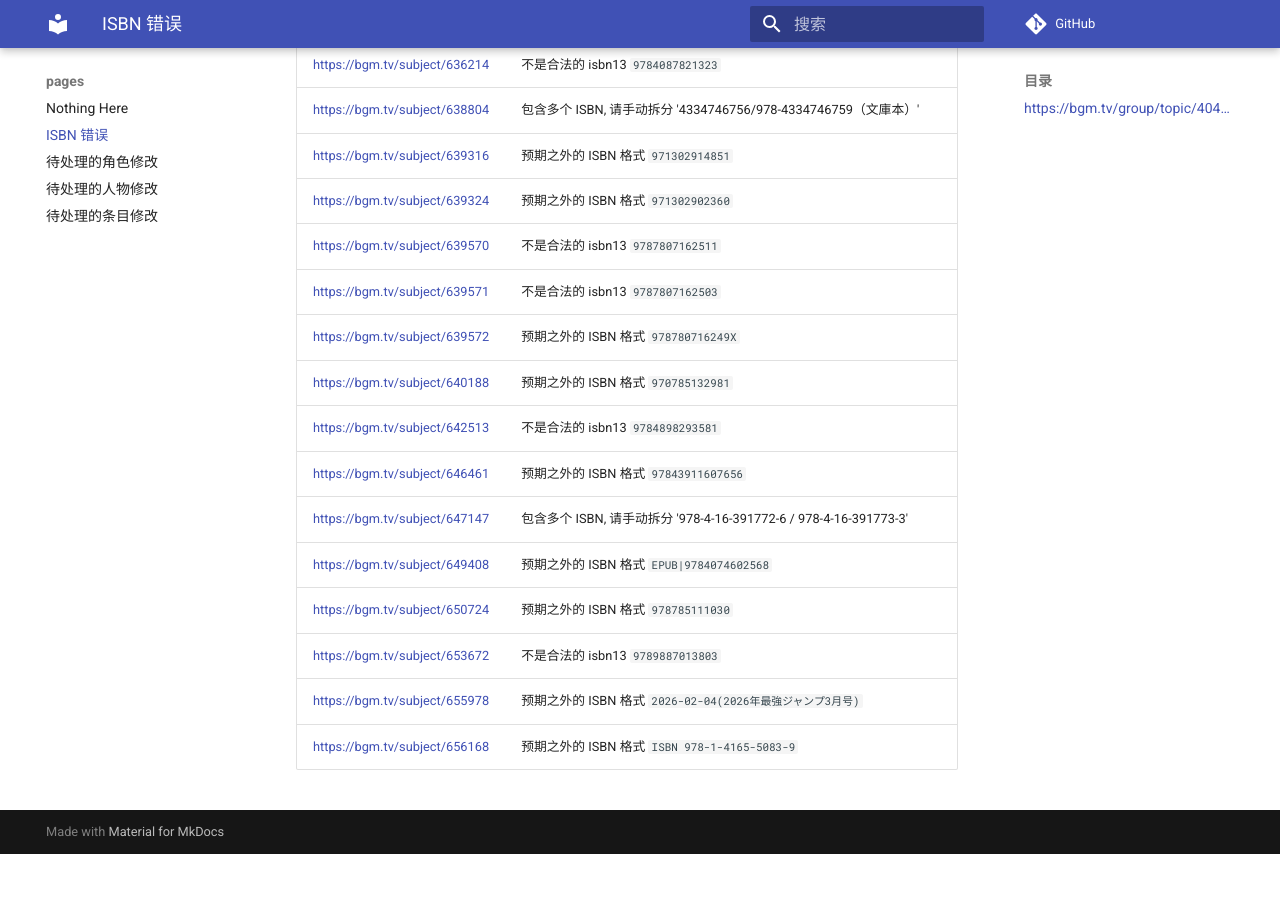
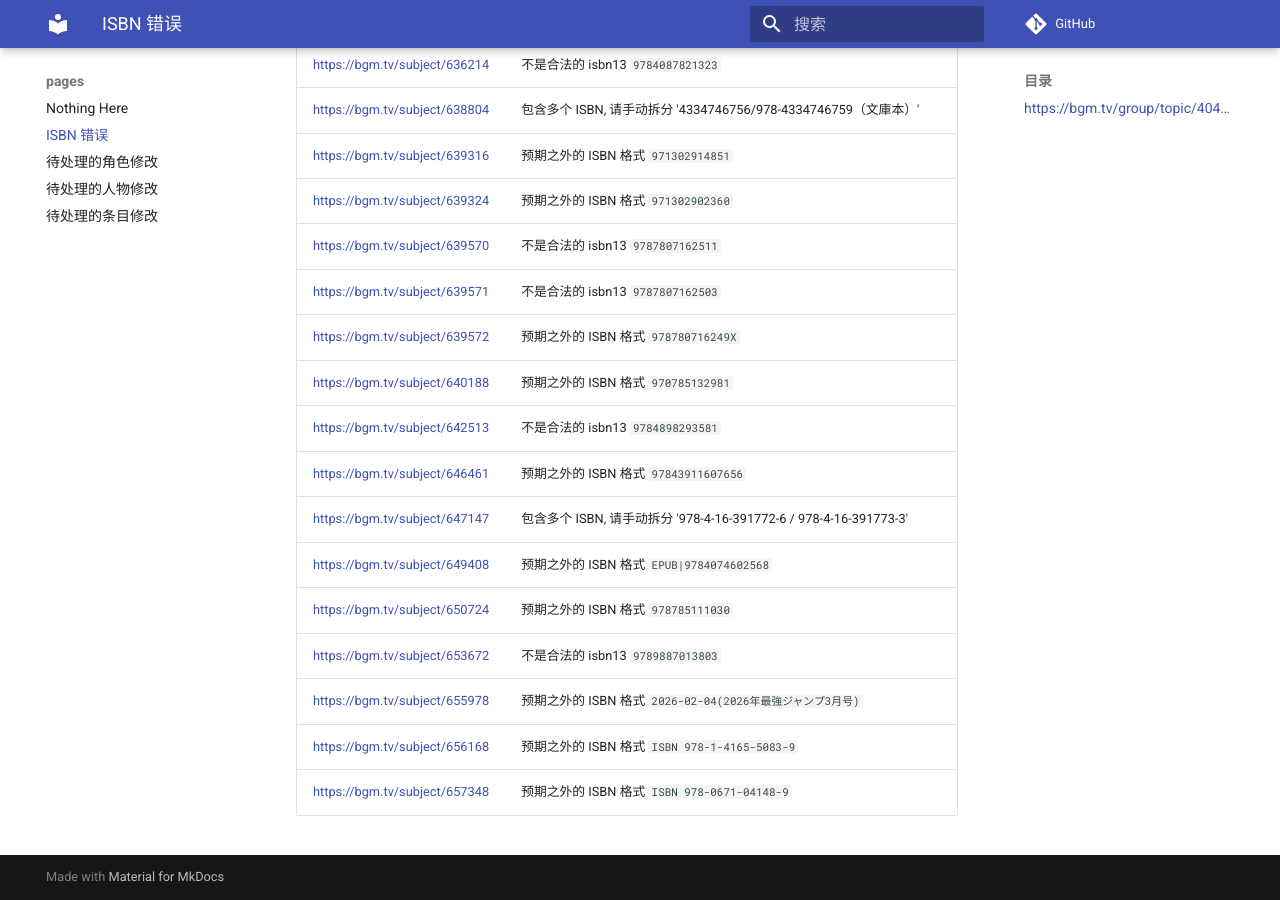
Before and after one commit to trim21/bangumi-pages, an MkDocs documentation site: the page built from docs/isbn.md, in a window 1280 px wide and 900 px high, scrolled down 10552 px. Built offline with MkDocs 1.6.1 and Material for MkDocs 9.7.7, drawn with Linux system fonts in a browser that asks for light colours; comment, search, counter and statistics services are not loaded; before the commit the page ends 11406 px from its top, so only the background shows below that; part of the change alters nothing that is shown.

Commit message:
update isbn.md

```diff
--- a/docs/isbn.md
+++ b/docs/isbn.md
@@ -1,7 +1,7 @@
 # ISBN 错误
 ## <https://bgm.tv/group/topic/404801>
 
-total 242
+total 243
 
 | url | error |
 | --- |  ---  |
@@ -247,3 +247,4 @@ total 242
 | <https://bgm.tv/subject/653672> | 不是合法的 isbn13 <code>9789887013803</code> |
 | <https://bgm.tv/subject/655978> | 预期之外的 ISBN 格式 `2026-02-04(2026年最強ジャンプ3月号)` |
 | <https://bgm.tv/subject/656168> | 预期之外的 ISBN 格式 `ISBN 978-1-4165-5083-9` |
+| <https://bgm.tv/subject/657348> | 预期之外的 ISBN 格式 `ISBN 978-0671-04148-9` |
```
